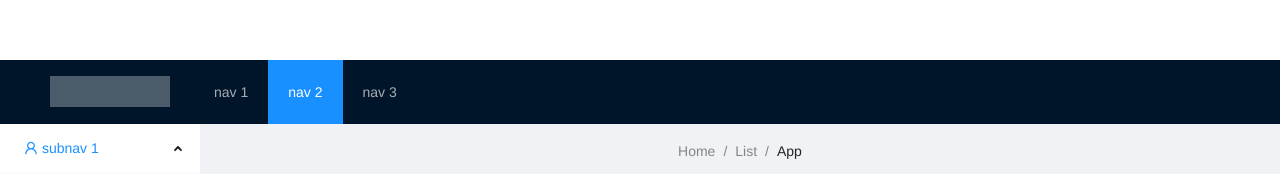
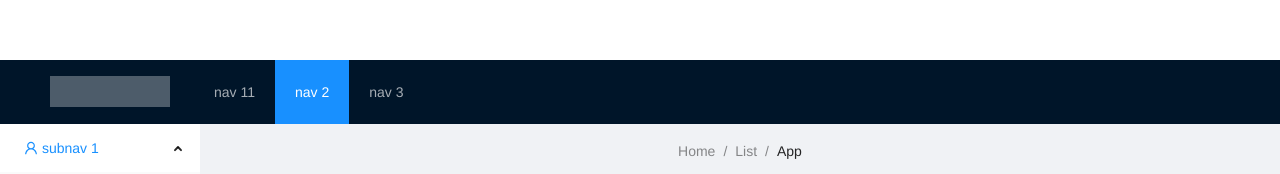
Before and after one commit to davie-oss/train, a Vue app in the folder web/: page / in a window 1280 px wide. Shown: the top 174 px of the page. Built offline with nearby package versions, Linux system fonts and the light colour scheme; no server answers.

Commit message:
vue组件开发，增加the-header组件

```diff
--- /dev/null
+++ b/web/src/components/the-header.vue
@@ -0,0 +1,37 @@
+<template>
+  <a-layout-header class="header">
+    <div class="logo" />
+    <a-menu
+        v-model:selectedKeys="selectedKeys1"
+        theme="dark"
+        mode="horizontal"
+        :style="{ lineHeight: '64px' }"
+    >
+      <a-menu-item key="1">nav 11</a-menu-item>
+      <a-menu-item key="2">nav 2</a-menu-item>
+      <a-menu-item key="3">nav 3</a-menu-item>
+    </a-menu>
+  </a-layout-header>
+</template>
+
+<script>
+import {defineComponent, ref} from 'vue';
+
+
+
+export default defineComponent({
+  name: "the-header-view",
+  setup() {
+
+
+    return {
+      selectedKeys1: ref(['2']),
+    };
+  },
+});
+</script>
+
+<!-- Add "scoped" attribute to limit CSS to this component only -->
+<style scoped>
+
+</style>
--- a/web/src/views/main.vue
+++ b/web/src/views/main.vue
@@ -1,18 +1,6 @@
 <template>
   <a-layout  id="components-layout-demo-top-side-2">
-    <a-layout-header class="header">
-      <div class="logo" />
-      <a-menu
-          v-model:selectedKeys="selectedKeys1"
-          theme="dark"
-          mode="horizontal"
-          :style="{ lineHeight: '64px' }"
-      >
-        <a-menu-item key="1">nav 1</a-menu-item>
-        <a-menu-item key="2">nav 2</a-menu-item>
-        <a-menu-item key="3">nav 3</a-menu-item>
-      </a-menu>
-    </a-layout-header>
+    <the-header-view></the-header-view>
     <a-layout>
       <a-layout-sider width="200" style="background: #fff">
         <a-menu
@@ -77,15 +65,16 @@
 <script>
 import { UserOutlined, LaptopOutlined, NotificationOutlined } from '@ant-design/icons-vue';
 import { defineComponent, ref } from 'vue';
+import TheHeaderView from "@/components/the-header.vue";
 export default defineComponent({
   components: {
+    TheHeaderView,
     UserOutlined,
     LaptopOutlined,
     NotificationOutlined,
   },
   setup() {
     return {
-      selectedKeys1: ref(['2']),
       selectedKeys2: ref(['1']),
       collapsed: ref(false),
       openKeys: ref(['sub1']),
```
